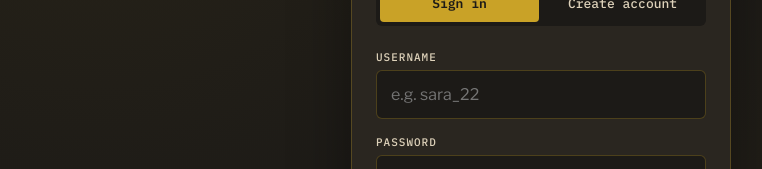
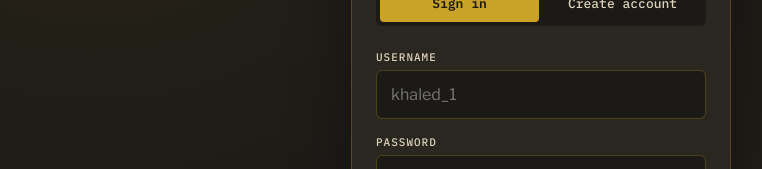
Before and after one commit to khaleddoosama/english-game, a React (Vite) app: page / in a window 1280 px wide. Shown: the part 334-503 px from the top of the page, without its empty margins (99-861 px from the left). Built offline with nearby package versions, Linux system fonts and the light colour scheme; no server answers; the database is empty.

Commit message:
Update username placeholder to khaled_1

```diff
--- a/src/features/auth/LoginPage.jsx
+++ b/src/features/auth/LoginPage.jsx
@@ -41,7 +41,7 @@ export function LoginPage() {
         </div>
         <label className="auth-field">
           <span>Username</span>
-          <input value={username} onChange={(e) => setUsername(e.target.value)} autoComplete="username" autoCapitalize="none" autoCorrect="off" spellCheck={false} maxLength={20} required placeholder="e.g. sara_22" />
+          <input value={username} onChange={(e) => setUsername(e.target.value)} autoComplete="username" autoCapitalize="none" autoCorrect="off" spellCheck={false} maxLength={20} required placeholder="khaled_1" />
         </label>
         <label className="auth-field">
           <span>Password</span>
```
